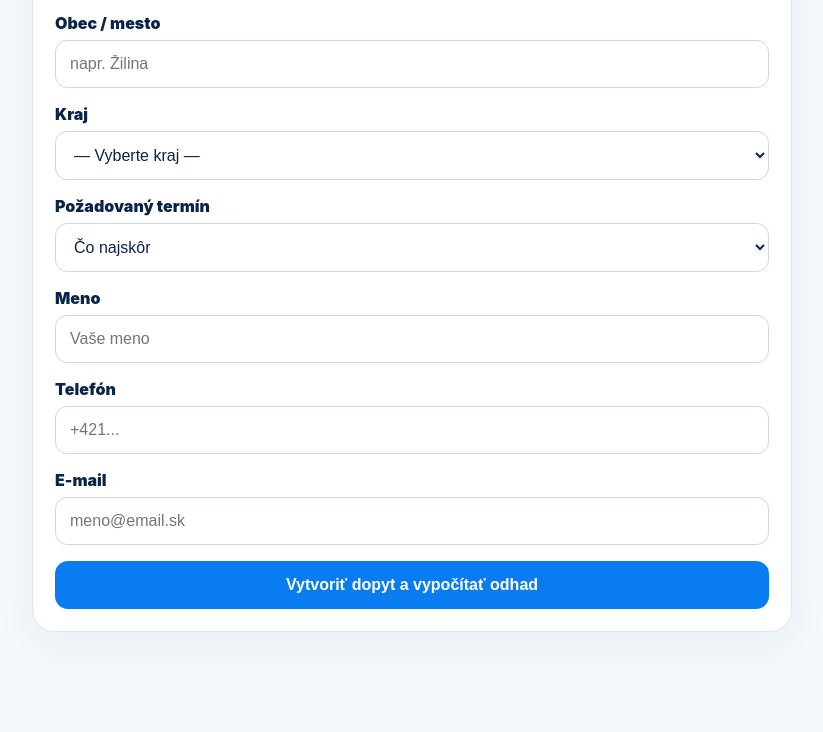
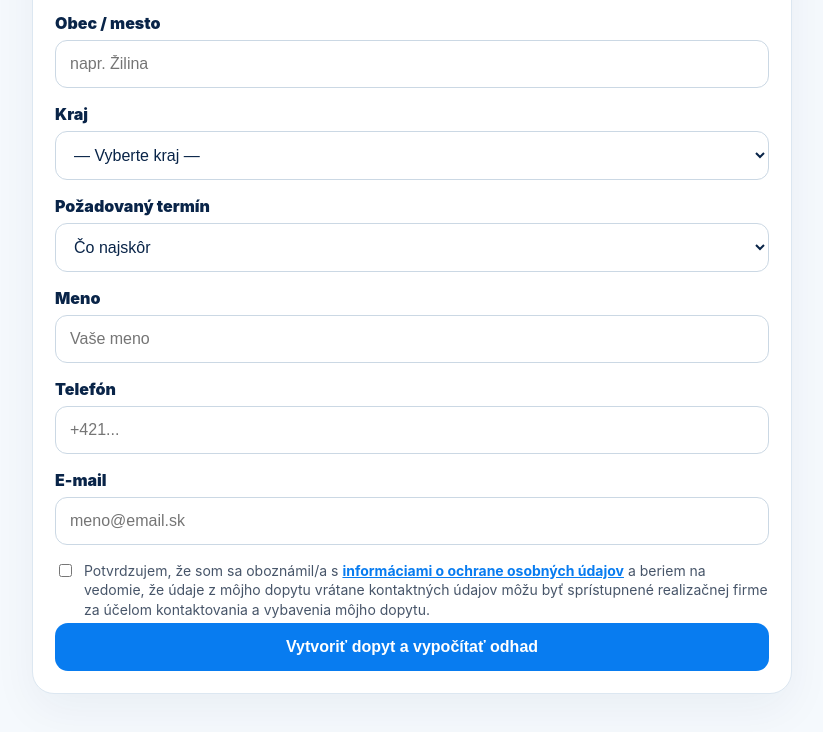
Before and after one commit to dopytaisk-afk/dopytai, a plain HTML site: page index.html in a window 1280 px wide. Shown: the part 989-1721 px from the top of the page, without its empty margins (228-1051 px from the left). Drawn offline with Linux system fonts and the light colour scheme.

Commit message:
Update index.html

```diff
--- a/index.html
+++ b/index.html
@@ -26,6 +26,7 @@
 <div class="field"><label>Meno</label><input id="name" placeholder="Vaše meno" required></div>
 <div class="field"><label>Telefón</label><input id="phone" type="tel" placeholder="+421..." required></div>
 <div class="field"><label>E-mail</label><input id="email" type="email" placeholder="meno@email.sk"></div>
+<div style="margin:12px 0 4px;display:flex;align-items:flex-start;gap:9px;font-size:14px;line-height:1.4;color:#475569"><input id="gdprConsent" type="checkbox" required style="width:auto;margin-top:3px"><label for="gdprConsent">Potvrdzujem, že som sa oboznámil/a s <a href="/ochrana-osobnych-udajov.html" target="_blank" rel="noopener noreferrer" style="color:#087cf0;font-weight:700">informáciami o ochrane osobných údajov</a> a beriem na vedomie, že údaje z môjho dopytu vrátane kontaktných údajov môžu byť sprístupnené realizačnej firme za účelom kontaktovania a vybavenia môjho dopytu.</label></div>
 <button class="btn" id="submitBtn" type="submit">Vytvoriť dopyt a vypočítať odhad</button>
 </form>
 <div id="result"></div>
```
